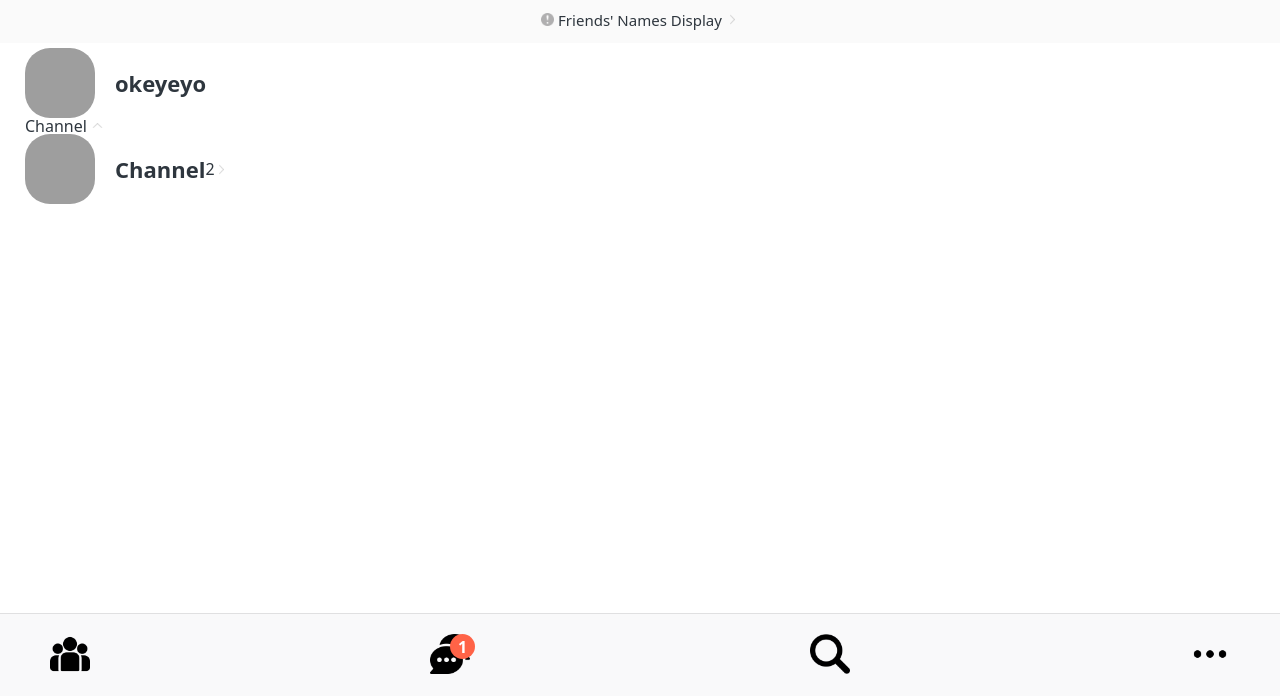
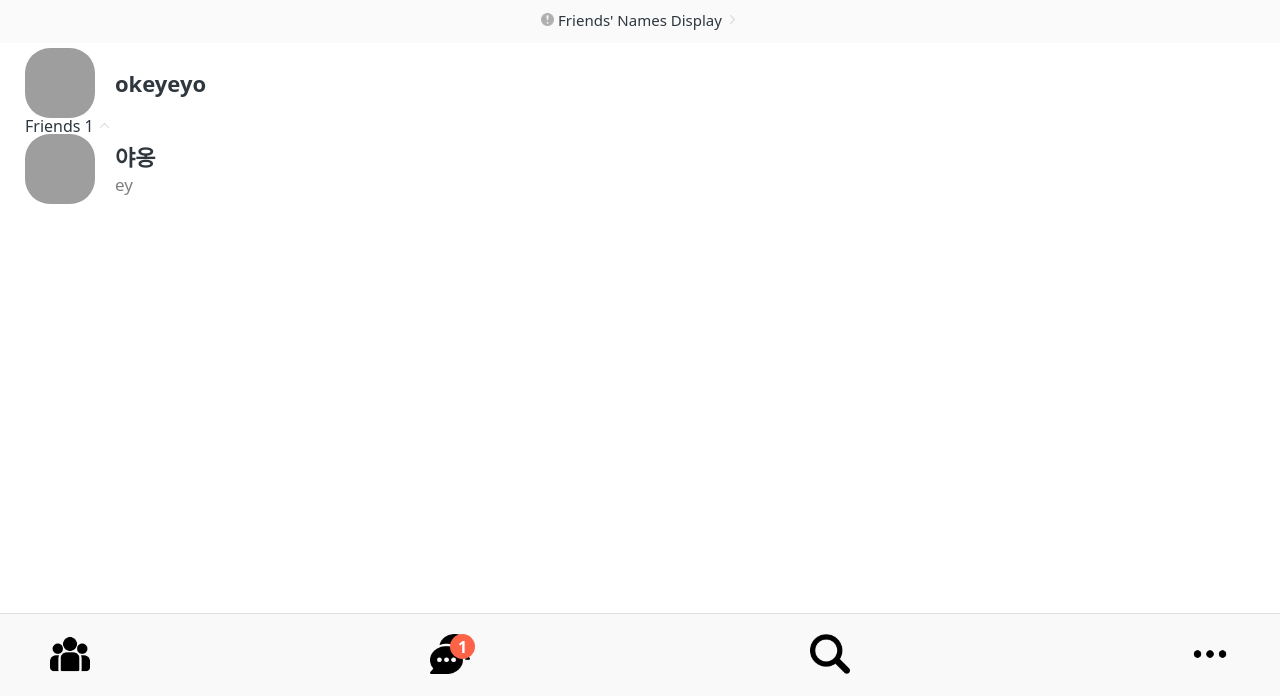
Before and after one commit to okeyeyo/html-css, a plain HTML site: page friends.html in a window 1280 px wide. Shown: the part 104-800 px from the top of the page. Drawn offline with Linux system fonts and the light colour scheme; grey boxes are pictures that could not be loaded; a web font is replaced by a local one.

Commit message:
채널에서 친구로 수정

```diff
--- a/friends.html
+++ b/friends.html
@@ -61,19 +61,18 @@
         </div>
         <div class="friends-screen__channel">
             <div class="friends-screen__channel-header">
-                <span>Channel</span>
+                <span>Friends 1</span>
                 <img class="friends-display-link__img" src="img/swipe.png" alt="swipe">
             </div>
             <div class="user-component">
                 <div class="user-component__column">
                     <img src="img/냥이.png" class="user-component__avatar user-component__avatar--sm"/>
                     <div class="user-component__text">
-                        <h4 class="user-component__title">Channel</h4>
+                        <h4 class="user-component__title">야옹</h4>
+                        <h6 class="user-component__subtitle">ey</h6>
                     </div>
                 </div>
                 <div class="user-component__column">
-                    <span>2</span>
-                    <img class="friends-display-link__img" src="img/swipe.png" alt="swipe">
                 </div>
             </div>
         </div>
```
